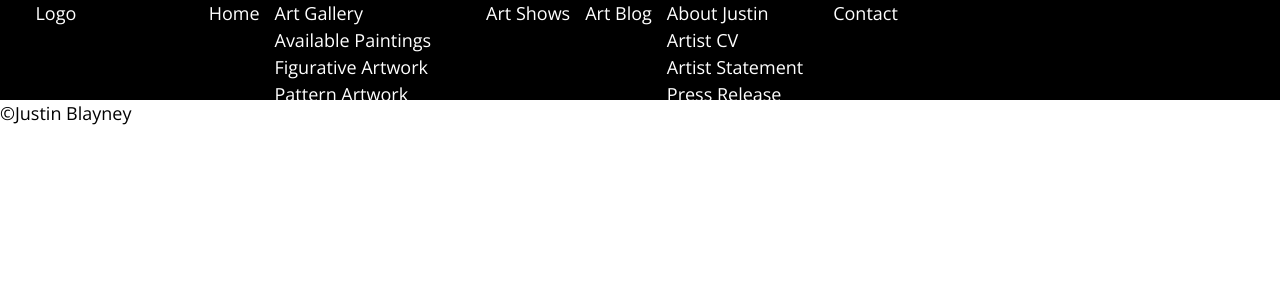
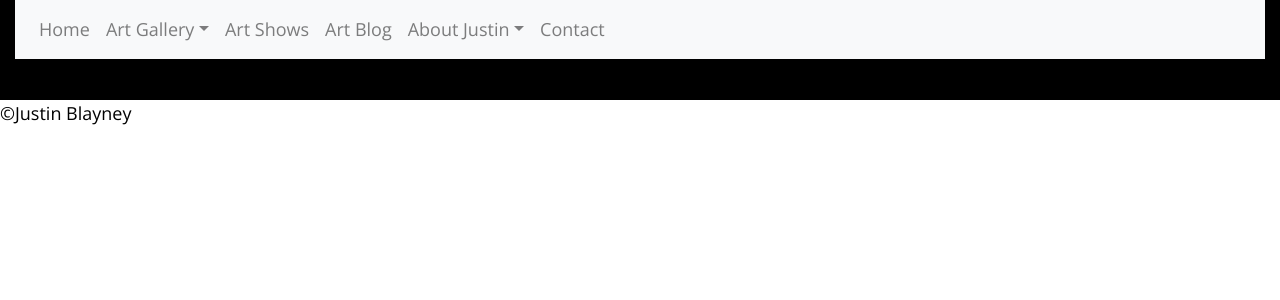
Before and after one commit to justinblayney/react-wordpress-headless, a React (Create React App) app: page / in a window 1280 px wide. Shown: the top 300 px of the page. Built offline with nearby package versions, Linux system fonts and the light colour scheme.

Commit message:
got bootstrap menu working

```diff
--- a/public/index.html
+++ b/public/index.html
@@ -42,5 +42,16 @@
       To begin the development, run `npm start` or `yarn start`.
       To create a production bundle, use `npm run build` or `yarn build`.
     -->
+	  <script src="https://code.jquery.com/jquery-3.3.1.slim.min.js"
+integrity="sha384-q8i/X+965DzO0rT7abK41JStQIAqVgRVzpbzo5smXKp4YfRvH+8abtTE1Pi6jizo"
+crossorigin="anonymous"></script>
+
+<script src="https://cdnjs.cloudflare.com/ajax/libs/popper.js/1.14.0/umd/popper.min.js"
+integrity="sha384-cs/chFZiN24E4KMATLdqdvsezGxaGsi4hLGOzlXwp5UZB1LY//20VyM2taTB4QvJ"
+crossorigin="anonymous"></script>
+
+<script src="https://stackpath.bootstrapcdn.com/bootstrap/4.1.0/js/bootstrap.min.js"
+integrity="sha384-uefMccjFJAIv6A+rW+L4AHf99KvxDjWSu1z9VI8SKNVmz4sk7buKt/6v9KI65qnm"
+crossorigin="anonymous"></script>
   </body>
 </html>
--- a/src/Assets/css/default.min.css
+++ b/src/Assets/css/default.min.css
@@ -1 +1 @@
-body{font-family:'Open Sans',sans-serif;font-size:18px;color:#000;font-weight:400}a{text-decoration:none;-webkit-transition:.3s ease-in-out;-moz-transition:.3s ease-in-out;transition:.3s ease-in-out;cursor:pointer}header{position:relative;display:block;width:100%;color:#fff;background:#000;height:100px}header .logo{position:absolute;top:50%;left:15px;-webkit-transform:translate(50%);-moz-transform:translate(50%);transform:translate(50%)}header nav,header nav ul,header nav ul li{margin:0;padding:0}header nav{position:absolute;top:50%;right:15px;-webkit-transform:translate(-50%);-moz-transform:translate(-50%);transform:translate(-50%)}header nav ul li{list-style-type:none;display:inline-block;margin-right:15px}header nav ul li.last{margin:0}header nav ul li a{font-size:18px;line-height:normal;color:#fff}header nav ul li a:hover{font-size:18px;line-height:normal;color:#ff0004;text-decoration:none}
+body{font-family:'Open Sans',sans-serif;font-size:18px;color:#000;font-weight:400}a{text-decoration:none;-webkit-transition:.3s ease-in-out;-moz-transition:.3s ease-in-out;transition:.3s ease-in-out;cursor:pointer}header{position:relative;display:block;width:100%;color:#fff;background:#000;height:100px}header .logo{position:absolute;top:50%;left:15px;-webkit-transform:translate(50%);-moz-transform:translate(50%);transform:translate(50%)}header nav,header nav ul,header nav ul li{margin:0;padding:0}
--- a/src/Assets/scss/default.scss
+++ b/src/Assets/scss/default.scss
@@ -26,36 +26,6 @@ header {
 		padding: 0;
 	}
 
-	nav{
-
-		position: absolute;
-		top: 50%; right:15px;
-		@include translateX(-50%);
-
-
-		ul li{
-			list-style-type: none;
-			display: inline-block;
-			margin-right: 15px;
-
-			&.last {
-				margin: 0;
-			}
-			a {
-				font-size: 18px;
-			    line-height: normal;
-				color: $white;
-			}
-			a:hover {
-				font-size: 18px;
-			    line-height: normal;
-				color: $red;
-				text-decoration: none;
-			}
-
-		}
-
-	}
 
 
 
--- a/src/Components/HeaderComponent/header.js
+++ b/src/Components/HeaderComponent/header.js
@@ -2,7 +2,10 @@ import React, { Component, useState, useEffect } from 'react';
 import {
 	Link
 } from 'react-router-dom';
-function Nav() {
+import {Navbar, Nav, NavItem} from 'react-bootstrap';
+
+
+function MyNav() {
   const [menus, setMenus] = useState([]);
 
   useEffect(() => {
@@ -15,47 +18,126 @@ function Nav() {
       .then((res) => res.json())
 
       .then((json) => {
-        console.log(json);
+
         setMenus(json.items);
       });
   }, []);
 
+
+
   return (
-    <nav>
-      <ul style={{ display: "flex" }}>
+    <nav className="navbar navbar-expand-lg navbar-light bg-light">
+
+		<button
+		  className="navbar-toggler"
+		  type="button"
+		  data-toggle="collapse"
+		  data-target="#navbarNavDropdown"
+		  aria-controls="navbarNavDropdown"
+		  aria-expanded="false"
+		  aria-label="Toggle navigation">
+			<span className="navbar-toggler-icon"></span>
+	  	</button>
+
+	  <div className="collapse navbar-collapse" id="navbarNavDropdown">
+      <ul className="navbar-nav">
         {menus &&
           menus.map((item) => (
-            <li key={item.ID}>
+
+	  			<li
+	  			className={
+                    item.child_items
+                      ? "nav-item dropdown"
+                      : "nav-item  "
+                  }
+				key={item.ID}>
+
 	  			<Link
+
+
+	  			className={
+                    item.child_items
+                      ? "nav-link dropdown-toggle"
+                      : "nav-link  "
+                  }
+
+	 			 id={
+                    item.child_items
+                      ? "navbarDropdownMenuLink"
+                      : ""
+                  }
+
+	  			data-toggle={
+                    item.child_items
+                      ? "dropdown"
+                      : ""
+                  }
+
+	  			aria-haspopup={
+                    item.child_items
+                      ? "true"
+                      : ""
+                  }
+
+	  			aria-expanded={
+                    item.child_items
+                      ? "false"
+                      : ""
+                  }
+
+
 	  				 to={{
 					  pathname: item.slug,
 					  state: {
-                    pageId: item.object_id
+						pageId: item.slug
 					  }
 					}}
 				  >
 					{item.title}
 				  </Link>
+
+
+	  		<div
+
+	  			className={
+                    item.child_items
+                      ? "dropdown-menu"
+                      : ""
+                  }
+
+	  			aria-labelledby={
+                    item.child_items
+                      ? "navbarDropdownMenuLink"
+                      : ""
+                  }
+	  			>
+
+
               {item.child_items &&
                 item.child_items.map((childItem) => (
-                  <ul>
-                    <li key={childItem.ID}>
+
+
                       <Link
+	  					key={childItem.ID}
+	  					className="dropdown-item"
                         to={{
                           pathname: childItem.slug,
                           state: {
-                            pageId: childItem.object_id
+                            pageId: childItem.slug
                           }
                         }}
                       >
                         {childItem.title}
                       </Link>
-                    </li>
-                  </ul>
+
+
   					))}
+
+  				</div>
             </li>
           ))}
       </ul>
+	 </div>
     </nav>
   );
 }
@@ -74,7 +156,7 @@ render() {
 	  	<div className="row">
 			 <div className="col-12">
 	  			<div className="logo">Logo</div>
-				  <Nav />
+				  <MyNav />
 
 
 			</div>
```
Also changed, not shown: 2 other files (tests, documents, lock files or other folders). Lines whose indentation alone changed are shown as unchanged.
